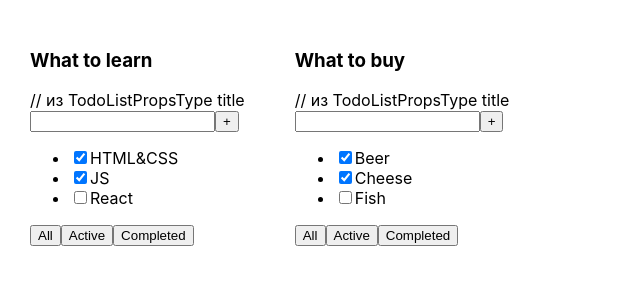
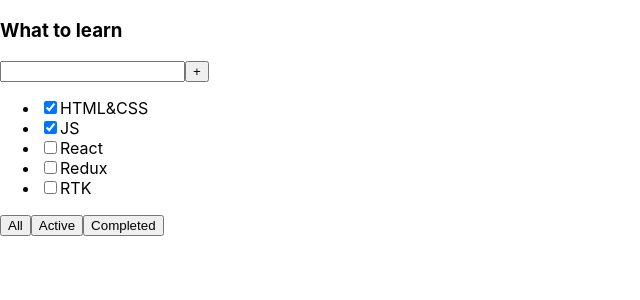
Before and after one commit to Cheloyek/TodoList, a React (Create React App) app: page / in a window 1280 px wide. Shown: the top 300 px of the page, without its empty margins (0-640 px from the left). Built offline with nearby package versions, Linux system fonts and the light colour scheme.

Commit message:
del todolist_2

```diff
--- a/src/App.tsx
+++ b/src/App.tsx
@@ -2,27 +2,24 @@ import React from 'react';
 import './App.css';
 import TodoList from "./TodoList";
 
+// component
 function App() {
     // BLL (бизнес логика, хранение данных):
     const todoListTitle = "What to learn"
     const tasks = [
         // для однородных элементов создаются идентификаторы
-        {id: 1, title: "HTML&CSS", isDone: true},
-        {id: 2, title: "JS", isDone: true},
-        {id: 3, title: "React", isDone: false}
+        {id: 1, title: "HTML&CSS", isDone: true}, // => <li>{...}</li>
+        {id: 2, title: "JS", isDone: true}, // => <li>{...}</li>
+        {id: 3, title: "React", isDone: false}, // => <li>{...}</li>
+        {id: 10, title: "Redux", isDone: false}, // => <li>{...}</li>
+        {id: 11, title: "RTK", isDone: false}, // => <li>{...}</li>
     ]
-    const todoListTitle_2 = "What to buy"
-    const tasks_2 = [
-        {id: 1, title: "Beer", isDone: true},
-        {id: 2, title: "Cheese", isDone: true},
-        {id: 3, title: "Fish", isDone: false}
-    ]
+
     // GUI:
     return (
-        <div className="App">
+        <>
             <TodoList tasks={tasks} title={todoListTitle}/>
-            <TodoList tasks={tasks_2} title={todoListTitle_2}/>
-        </div>
+        </>
     );
 }
 
--- a/src/TodoList.tsx
+++ b/src/TodoList.tsx
@@ -15,26 +15,28 @@ type TaskType = {
 // rsc
 // в функцию передали props (параметры функции).props - объект
 const TodoList = (props: TodoListPropsType) => {
+
+    const tasksList = props.tasks.map((task) => {
+        return (
+            <li>
+                <input type="checkbox" checked={task.isDone}/>
+                <span>{task.title}</span>
+            </li>
+        )
+    })
+
     return (
         <div>
-            <h3>{props.title}</h3> // из TodoListPropsType title
+            <h3>{props.title}</h3>
             <div>
                 <input/>
                 <button>+</button>
             </div>
             <ul>
-                <li>
-                    <input type="checkbox" checked={props.tasks[0].isDone}/>
-                    <span>{props.tasks[0].title}</span>
-                </li>
-                <li>
-                    <input type="checkbox" checked={props.tasks[1].isDone}/>
-                    <span>{props.tasks[1].title}</span>
-                </li>
-                <li>
-                    <input type="checkbox" checked={props.tasks[2].isDone}/>
-                    <span>{props.tasks[2].title}</span>
-                </li>
+                {tasksList}
+                {/*<li><input type="checkbox" checked={props.tasks[0].isDone}/><span>{props.tasks[0].title}</span></li>*/}
+                {/*<li><input type="checkbox" checked={props.tasks[1].isDone}/><span>{props.tasks[1].title}</span></li>*/}
+                {/*<li><input type="checkbox" checked={props.tasks[2].isDone}/><span>{props.tasks[2].title}</span></li>*/}
             </ul>
             <div>
                 <button>All</button>
```
